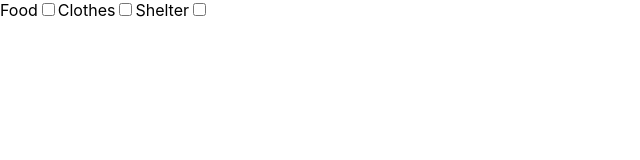
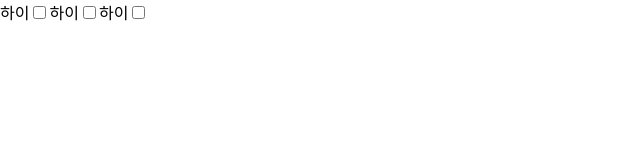
Before and after one commit to manudeli/React-TypeScript-Fundamentals, a React (Create React App) app: page / in a window 1280 px wide. Shown: the top 160 px of the page, without its empty margins (0-640 px from the left). Built offline with nearby package versions, Linux system fonts and the light colour scheme.

Commit message:
Custom Hook: useToggle

```diff
--- a/src/App.tsx
+++ b/src/App.tsx
@@ -1,28 +1,16 @@
-// useCallback으로 부모의 state가 업데이트 되었을 때, 자식들이 모두 다시 업데이트 되는 것을 막아준다.
-
-import { useCallback, useState } from 'react'
 import Checkbox from './components/Checkbox'
+import useToggle from './hooks/useToggle'
 
 function App() {
-  const [foodOn, setFoodOn] = useState(false)
-  const [clothesOn, setClothesOn] = useState(false)
-  const [shelterOn, setShelterOn] = useState(false)
+  const [on, toggle] = useToggle(false)
 
-  const foodChange = useCallback((e) => setFoodOn(e.target.checked), [foodOn])
-  const clothesChange = useCallback(
-    (e) => setClothesOn(e.target.checked),
-    [clothesOn]
-  )
-  const shelterChange = useCallback(
-    (e) => setShelterOn(e.target.checked),
-    [shelterOn]
-  )
+  console.log(on)
 
   return (
     <div>
-      <Checkbox label="Food" on={foodOn} onChange={foodChange} />
-      <Checkbox label="Clothes" on={clothesOn} onChange={clothesChange} />
-      <Checkbox label="Shelter" on={shelterOn} onChange={shelterChange} />
+      <Checkbox label="하이" checked={on} onChange={toggle} />
+      <Checkbox label="하이" checked={on} onChange={toggle} />
+      <Checkbox label="하이" checked={on} onChange={toggle} />
     </div>
   )
 }
--- a/src/components/Checkbox.tsx
+++ b/src/components/Checkbox.tsx
@@ -1,20 +1,16 @@
-import { ChangeEvent, memo } from 'react'
-
 interface Props {
   label: string
-  on?: boolean
-  onChange?: (e: ChangeEvent<HTMLInputElement>) => void
+  checked: boolean
+  onChange: () => {}
 }
 
-const Checkbox = memo(({ label, on, onChange }: Props) => {
-  console.log(label, on)
-
+const Checkbox = ({ label = 'Label', checked = false, onChange }: Props) => {
   return (
-    <span>
+    <label>
       {label}
-      <input type="checkbox" defaultChecked={on} onChange={onChange} />
-    </span>
+      <input type="checkbox" defaultChecked={checked} onChange={onChange} />
+    </label>
   )
-})
+}
 
 export default Checkbox
--- /dev/null
+++ b/src/hooks/useToggle.ts
@@ -0,0 +1,13 @@
+import { useCallback, useState } from 'react'
+
+type InitialState = boolean
+type ReturnType = [state: boolean, toggle: () => {}]
+
+const useToggle = (initialState: InitialState) => {
+  const [state, setState] = useState(initialState)
+  const toggle = useCallback(() => setState((state) => !state), [])
+
+  return [state, toggle] as ReturnType
+}
+
+export default useToggle
```
